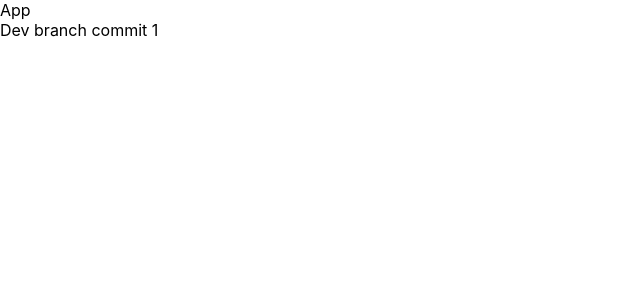
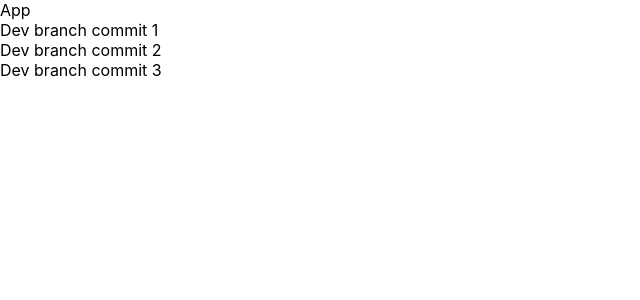
Before and after one commit to Semen95/Git_Lessons, a React (Create React App) app: page / in a window 1280 px wide. Shown: the top 300 px of the page, without its empty margins (0-640 px from the left). Built offline with nearby package versions, Linux system fonts and the light colour scheme.

Commit message:
Dev branch commit 3

```diff
--- a/src/App.tsx
+++ b/src/App.tsx
@@ -9,6 +9,12 @@ function App() {
             <div>
                 Dev branch commit 1
             </div>
+            <div>
+                Dev branch commit 2
+            </div>
+            <div>
+                Dev branch commit 3
+            </div>
         </div>
     );
 }
```
